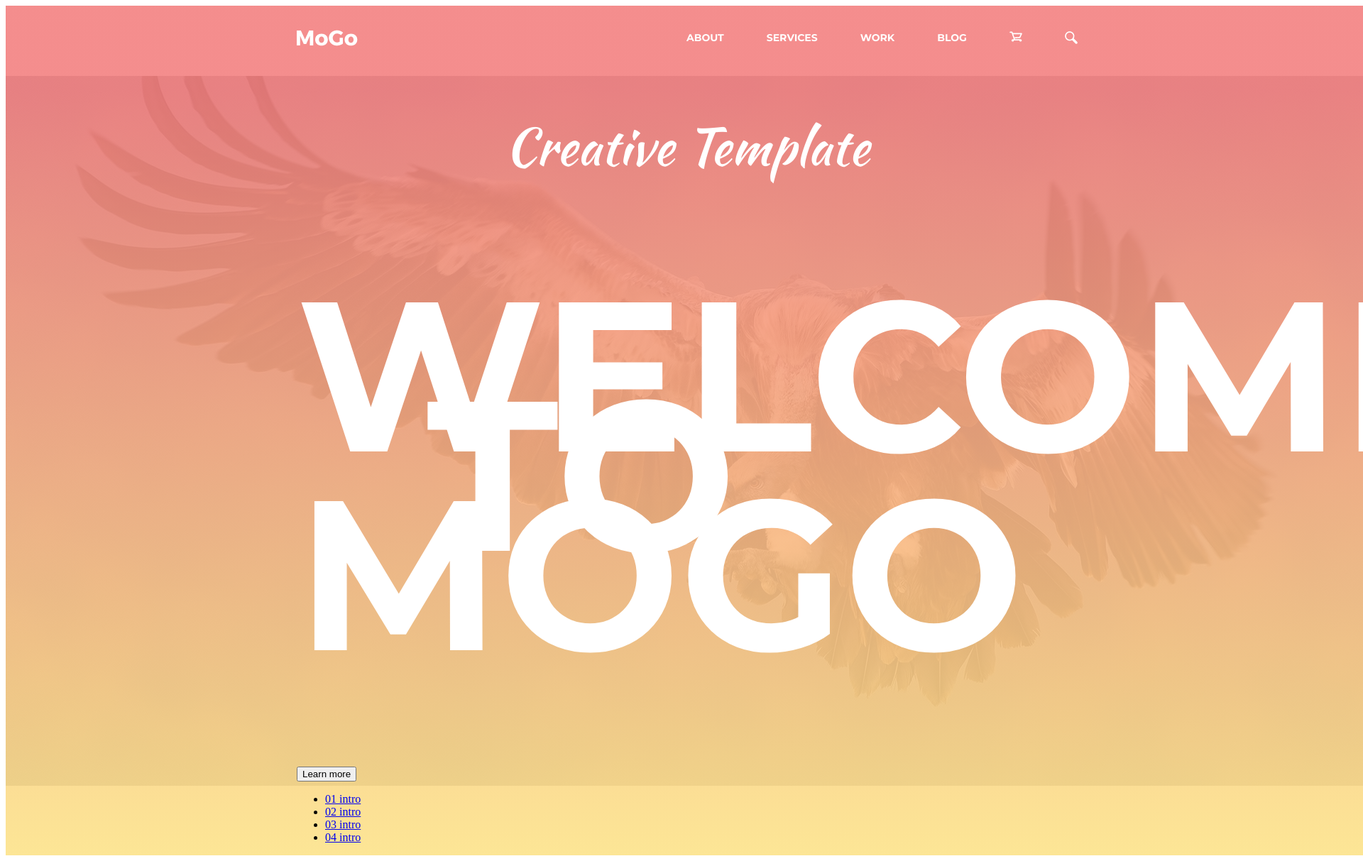
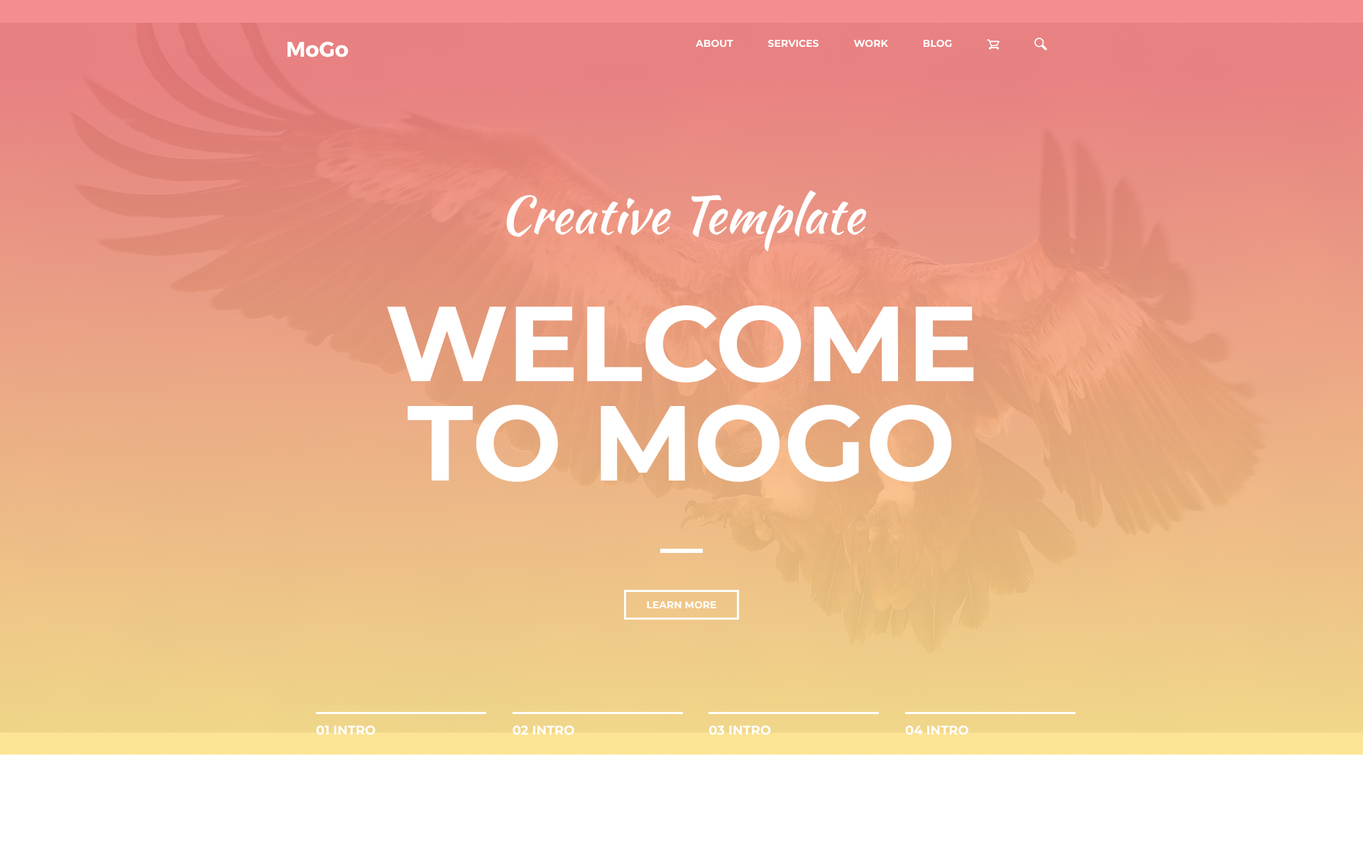
Before and after one commit to BURZUMANE/mogosass, a website: page app/index.html in a window 1280 px wide. Shown: the top 1213 px of the page at 71% size, 1920 px wide, since content can reach past the window. After the commit the page ends 1063 px from the top, so only its background shows below. Drawn offline with nearby package versions, Linux system fonts and the light colour scheme.

Commit message:
mogosass1

```diff
--- a/app/index.html
+++ b/app/index.html
@@ -9,16 +9,16 @@
     <link href="https://fonts.googleapis.com/css?family=Kaushan+Script" rel="stylesheet">
     <link href="https://fonts.googleapis.com/css?family=Montserrat:700" rel="stylesheet">
     <link rel="stylesheet" href="css/main.css">
-    <!--<link rel="stylesheet" href="https://stackpath.bootstrapcdn.com/bootstrap/4.1.2/css/bootstrap.min.css" integrity="sha384-Smlep5jCw/wG7hdkwQ/Z5nLIefveQRIY9nfy6xoR1uRYBtpZgI6339F5dgvm/e9B" crossorigin="anonymous">-->
+    <link rel="stylesheet" href="https://stackpath.bootstrapcdn.com/bootstrap/4.1.2/css/bootstrap.min.css" integrity="sha384-Smlep5jCw/wG7hdkwQ/Z5nLIefveQRIY9nfy6xoR1uRYBtpZgI6339F5dgvm/e9B" crossorigin="anonymous">
 </head>
 <body>
     <header class="header">
-        <div class="page">
-            <div class="top">
-                <div class="top__logo logo">
+        <div class="page container">
+            <div class="top row">
+                <div class="top__logo logo col-6">
                     <img class="logo__img" src="img/logo.png" alt="">
                 </div>
-                <div class="top__nav nav">
+                <div class="top__nav nav col-6">
                     <ul class="nav__menu menu">
                         <li class="menu__item item">
                             <a href="#" class="item__link">about</a>
@@ -60,7 +60,7 @@
             <div class="slider">
                 <ul class="slider__list list">
                     <li class="list__slider-item slider-item">
-                        <a href="#" class="slider-item__link"><span class="slider-item__span">01 </span>intro</a>
+                        <a href="#" class="slider-item__link"><span class="slider-item__link--span">01 </span>intro</a>
                     </li>
                     <li class="list__slider-item slider-item__link">
                         <a href="#" class="slider-item__link"><span>02 </span>intro</a>
--- a/app/scss/main.scss
+++ b/app/scss/main.scss
@@ -13,7 +13,7 @@
 @font-face {
   font-family: 'Kaushan Script', cursive;
   font-weight: 400;
-  src: url("../fonts/Kaushan_Script/KaushanScript-Regular.ttf")  format("ttf");
+   src: url("../fonts/Kaushan_Script/KaushanScript-Regular.ttf")  format("ttf");
 }
 @font-face {
   font-family: 'Roboto', sans-serif;
```
Also changed, not shown: app/css/main.css.
